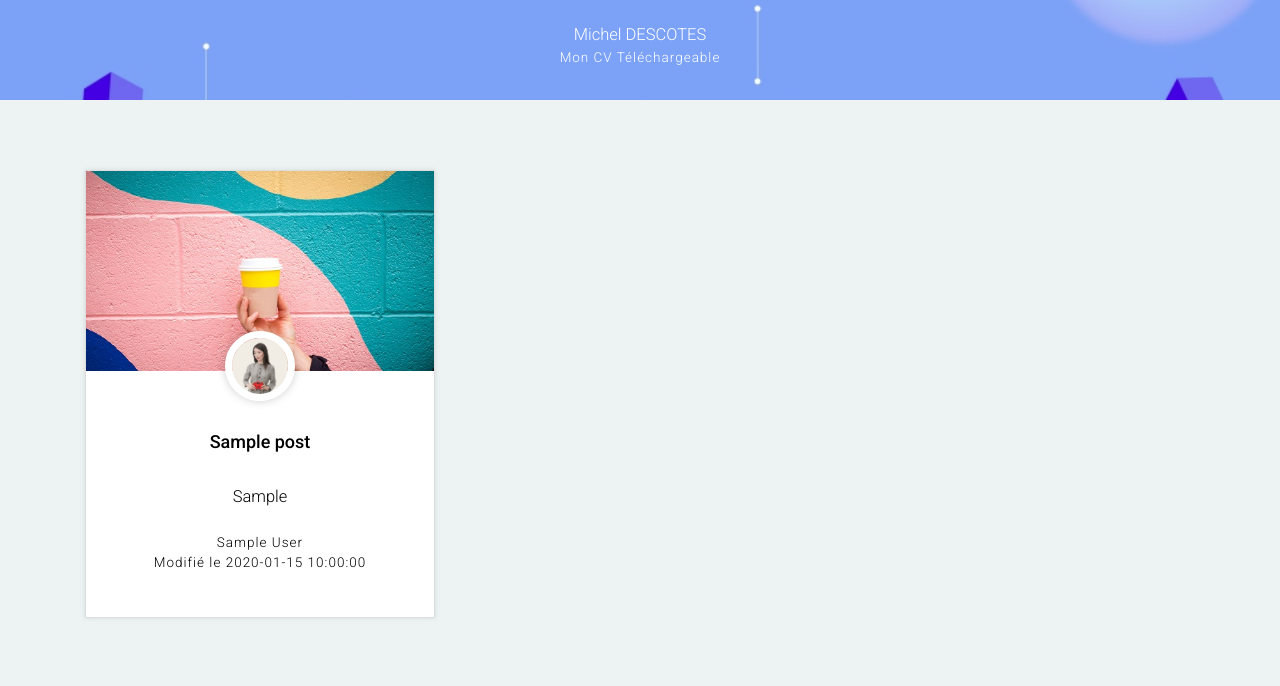
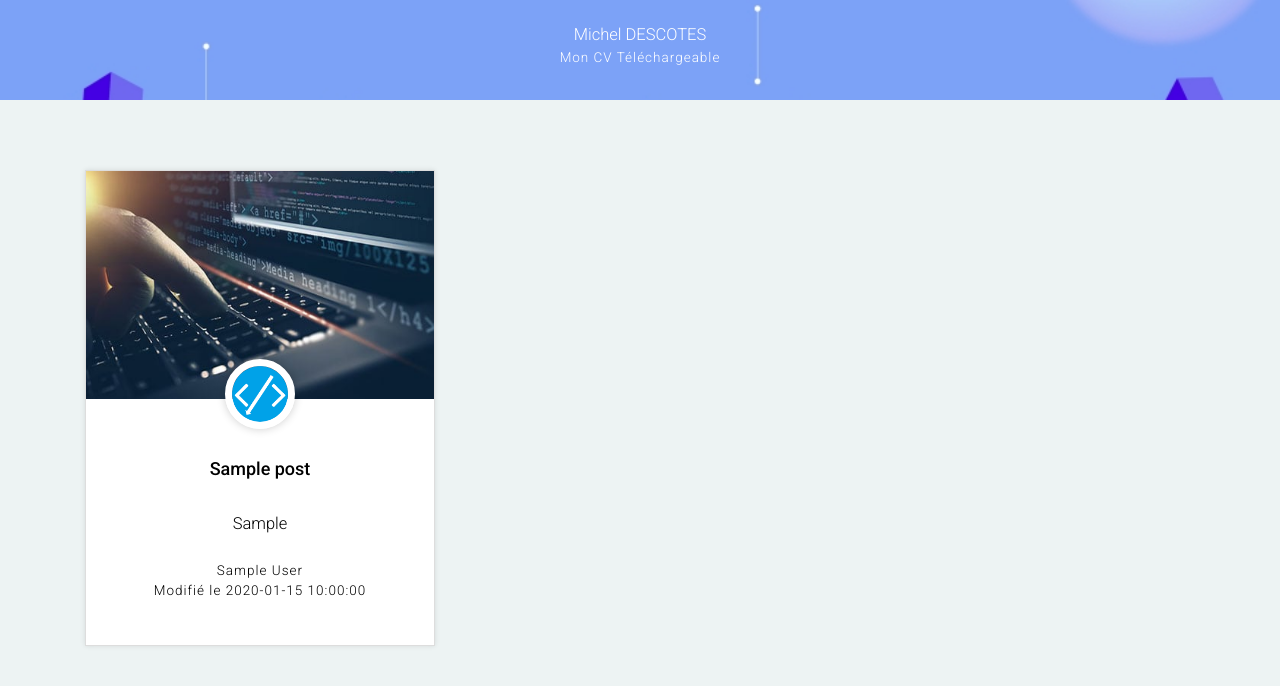
Before and after one commit to Durocortorum/Blog-TP5, a PHP site: page / in a window 1280 px wide. Shown: the part 60-746 px from the top of the page. Run offline with PHP 8.4, Linux system fonts and the light colour scheme; tables that the repository leaves empty or names only in its code hold one stand-in row (values such as "Sample post"); some web fonts are replaced.

Commit message:
modif ViewAcceuil.php

```diff
--- a/views/ViewAccueil.php
+++ b/views/ViewAccueil.php
@@ -1,7 +1,7 @@
 <div class="slider text-center" style="color:white"><br>
   <!-- <img id="imgProfile" class="iio" src="??.jpg" style="border-radius: 8px;"><br> -->
   <h5>Michel DESCOTES</h5>
-  <h6><a href="CV.pdf">Mon CV Téléchargeable</a></h6>
+  <h6><a href="Michel_CV.pdf">Mon CV Téléchargeable</a></h6>
 </div>
 
 <section class="blog-area section">
@@ -16,9 +16,21 @@
           <div class="card h-100">
             <!-- single-post -->
             <div class="single-post post-style-1">
-              <div class="blog-image"><img src="public/images/marion-michele-330691.jpg" alt="Blog Image"></div>
+              <div id="carouselExampleSlidesOnly" class="carousel slide" data-ride="carousel">
+                <div class="carousel-inner">
+                  <div class="carousel-item active">
+                    <img src="public/images/Blog.jpg" class="d-block " alt="Blog_Image">
+                  </div>
+                  <div class="carousel-item">
+                    <img src="public/images/programmation.jpg" class="d-block " alt="programmation">
+                  </div>
+                  <div class="carousel-item">
+                    <img src="public/images/developpement.jpg" class="d-block " alt="developpement">
+                  </div>
+                </div>
+              </div>
 
-              <a class="avatar" href="#"><img src="public/images/icons8-team-355979.jpg" alt="Profile Image"></a>
+              <a class="avatar"><img src="public/images/Technology.png" alt="Profile Image"></a>
               <!-- blog-info -->
               <div class="blog-info">
                 <h4 class="title"><a href="post&id=<?= $post->id() ?>&view=1"><b><?= $post->title() ?></b></a></h4>
```
